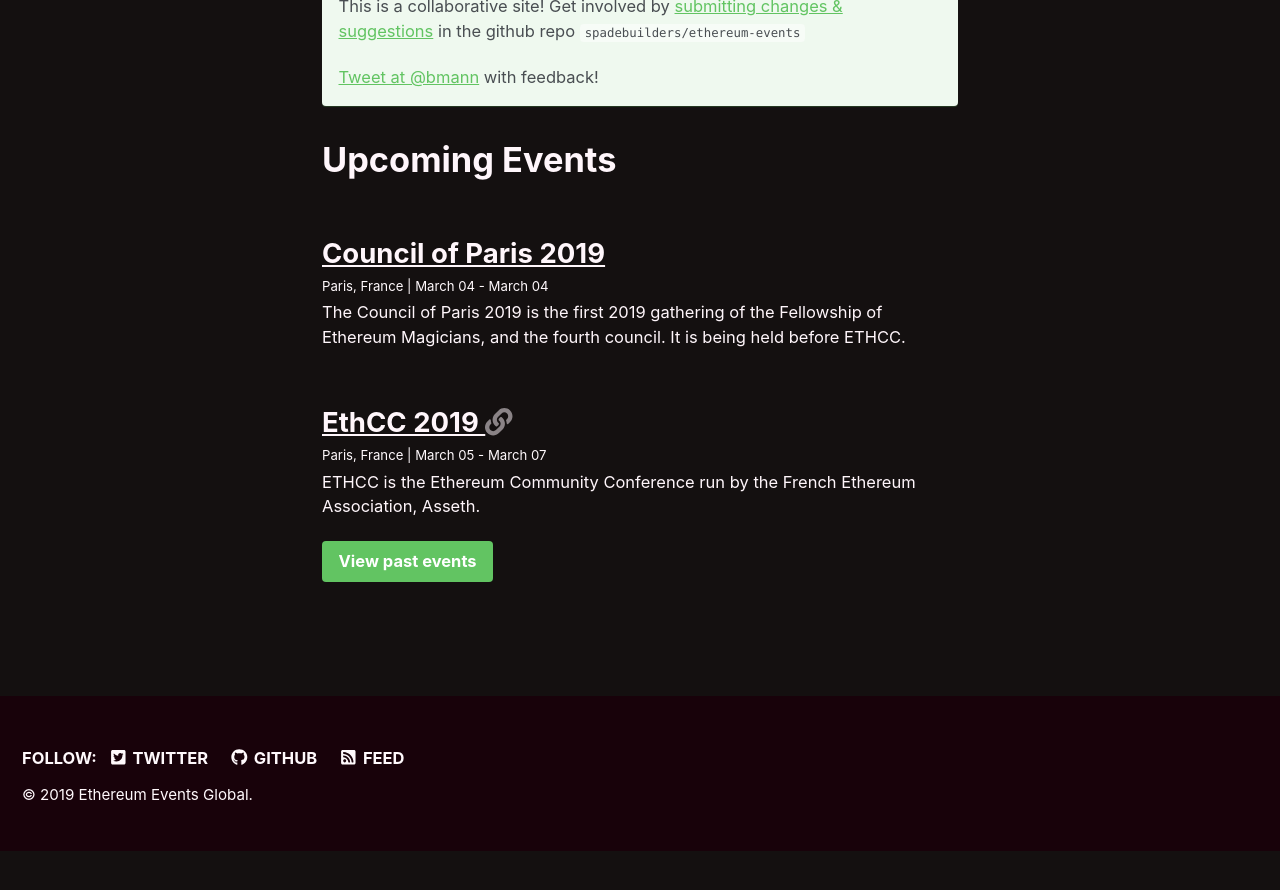
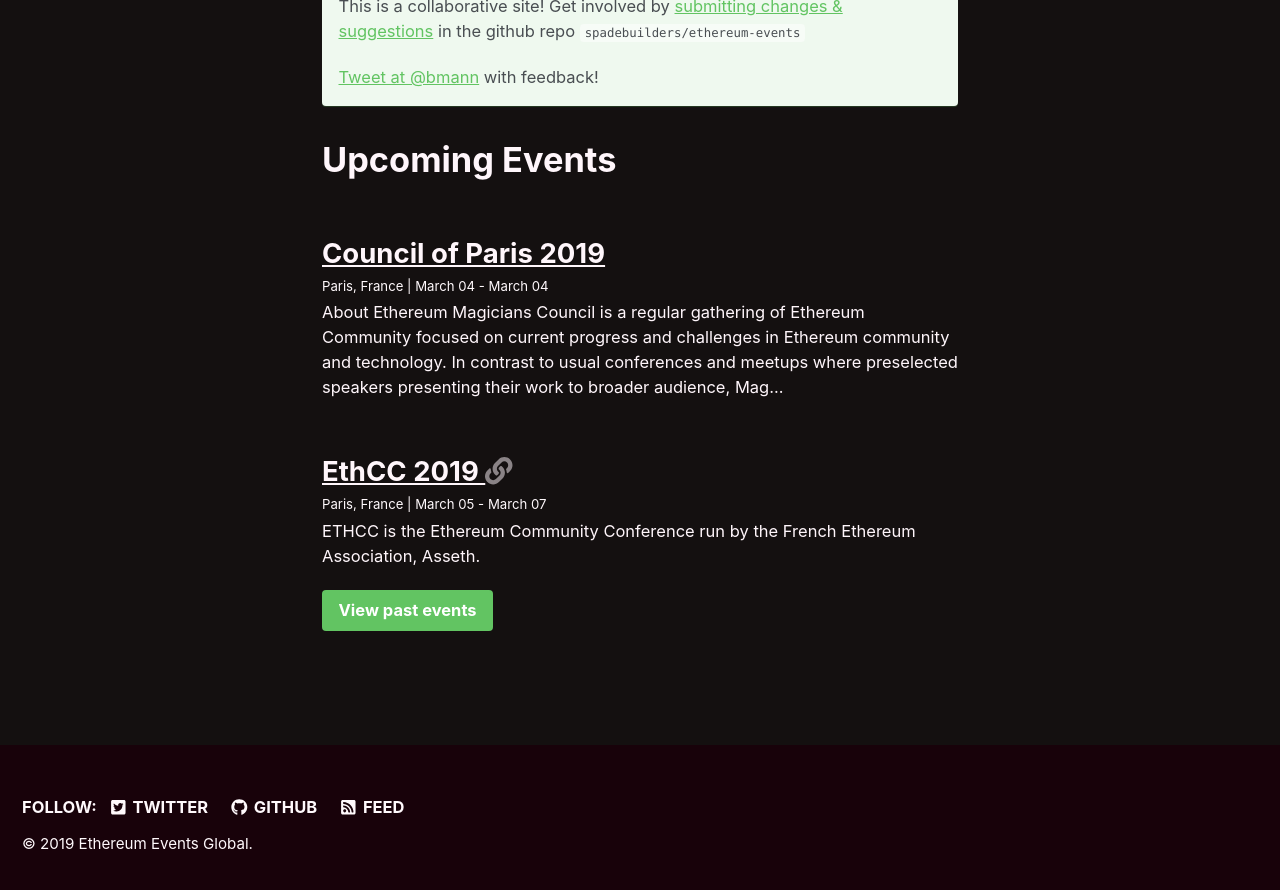
Before and after one commit to spadebuilders/ethereum-events, a Jekyll site: the page built from index.html, in a window 1280 px wide and 900 px high, scrolled down 597 px. Shown: the top 890 px of the window. Built offline with Jekyll 4.4.1, drawn with Linux system fonts in a browser that asks for light colours; nearby versions of some CDN libraries; the list of posts is cut into pages by our own code; before the commit the page ends 1448 px from its top, so only the background shows below that; some of the changed lines change nothing that is shown.

Commit message:
First update

```diff
--- a/_events/2019-04-council-of-paris.md
+++ b/_events/2019-04-council-of-paris.md
@@ -21,25 +21,46 @@
   end_date: 2019-03-04T19:00:00+02:00
   location: Paris, France
 sidebar:
- - text: "<a href='https://ethereum-magicians.org/tags/council-of-paris-201'>Forum Discussions</a>"
+ - text: "<a href='https://ethereum-magicians.org/tags/council-of-paris'>Forum Discussions</a>"
 author: "Fellowship of Ethereum Magicians"
 author_profile: true
 toc: true
 ---
+## About
+Ethereum Magicians Council is a regular gathering of Ethereum Community focused on current progress and challenges in Ethereum community and technology. In contrast to usual conferences and meetups where preselected speakers presenting their work to broader audience, Magicians Councils are organized around working groups called Rings. These are open for anyone in Ethereum community to propose and participate. The goal of the Council is to facilitate communication in the community across usual circles. It gives anyone a chance to be heard, to understand concerns of others, to find colleagues to work together on a topic, or to start a new project relevant to the community.
 
-The Council of Paris 2019 is the first 2019 gathering of the Fellowship of Ethereum Magicians, and the fourth council. It is being held before [ETHCC](https://ethcc.io).
+The Council of Paris 2019 is the first gathering of the Fellowship of Ethereum Magicians in 2019, and the fourth council. It is being held one day before [ETHCC](https://ethcc.io) in the same venue.
 
-This is a collaborative, participatory event where the agenda is built by the community.
+For more information, check out:
+- [Council announcement](https://ethereum-magicians.org/t/council-of-paris-2019-announcement/2438)
+- [Call for Rings](https://hackmd.io/s/ByIVnZVdX)
+
+## Participants
+With the Council approaching, we urge everyone who wants to participate not to hesitate with registration.
+If you want to participate, please purchase your ticket now. Ticket price is 30€, payable in ETH or DAI.
+[Register](https://pretix.eu/ethmagicians/councilofparis2019/){: .btn .btn--info}
 
 Date: March 4th, 2019
+Location: [CNAM - 292 Rue Saint-Martin, Paris](https://goo.gl/maps/sJLD9wCa9fC2)
 
-Location:
-- [CNAM - 292 Rue Saint-Martin](https://goo.gl/maps/sJLD9wCa9fC2)
+## Sponsors
+### Our sponsors
+#### [Asseth](https://www.asseth.fr/)
+!["Asseth Logo"](/assets/2019/council-or-paris/asseth-logo.jpg "Asseth Logo")
+#### [Fluence Labs](https://fluence.one)
+!["Fluence Logo"](/assets/2018/council-of-prague/Fluence_Logo_Blue.png "Fluence Logo")
 
-[Register](https://pretix.eu/ethmagicians/councilofparis2019/){: .btn .btn--info}
+#### [Etherum Community Fund](https://ecf.network)
+!["Ethereum Community Fund Logo"](/assets/2018/council-of-prague/ECF_WHITE-01-01.png "Ethereum Community Fund Logo")
+
+
+### Become a sponsor
+Because of great inclusivity of the Council and its unique format, the number of participants have arose quickly. Starting from 40 people in Berlin in June 2018, we counted almost 200 people in Prague in Nov 2018. Although almost all the work is done by volunteers, it becomes challenging to organize the event for such number of people and cover all the costs. That is why we need your help.
+
+We appreciate our sponsors very much and would like to offer various perks as a part of our sponsorship packages. In particular we are offering logo placements in our website, livestream video recording and in the venue during the event.
+
+Please see our sponsorship packages **[here](https://opencollective.com/ethmagicians-eu/events/council-of-paris-2019-27245ev)**. We would be pleased to welcome you as our sponsor.
 
 ## Updates
-
-### January 10th, 2019: Official Announcement & Registration
-
-Announcement details soon. [More on the forum](https://ethereum-magicians.org/tags/council-of-paris-201).
+[Council of Paris 2019 announcement](https://ethereum-magicians.org/t/council-of-paris-2019-announcement/2438)
+[More on the forum](https://ethereum-magicians.org/tags/council-of-paris).
```
Also changed, not shown: assets/2019/council-of-paris/asseth-logo.jpg (added), 4 other files.
